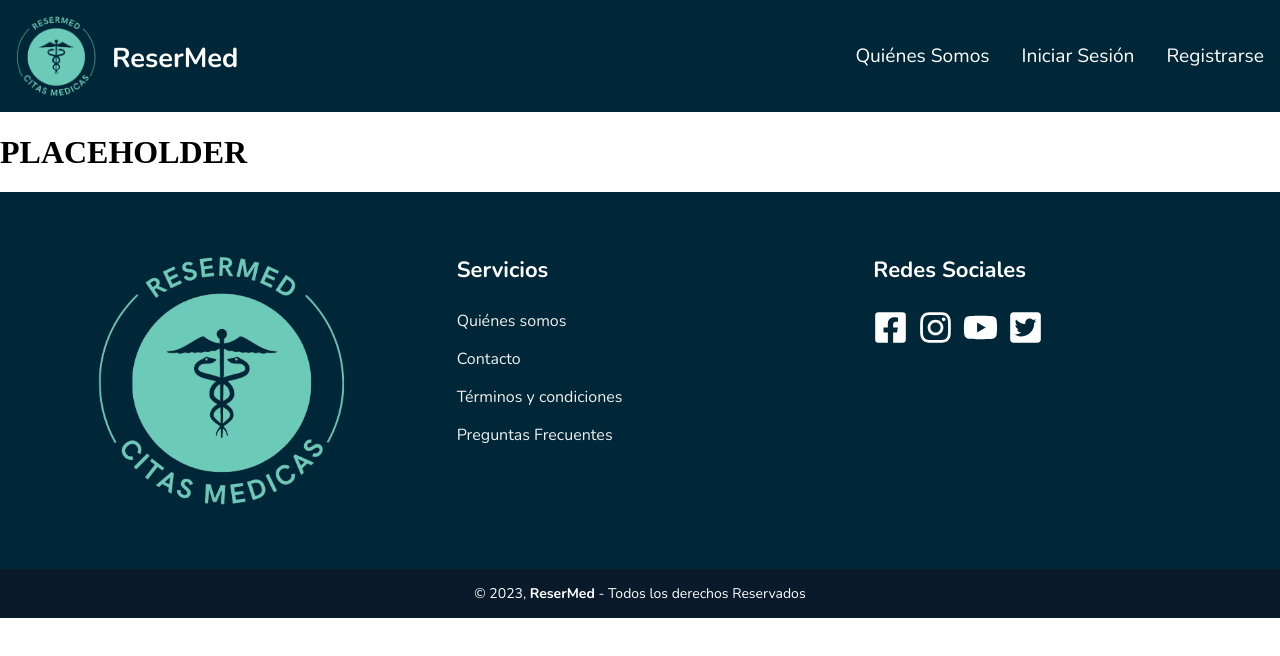
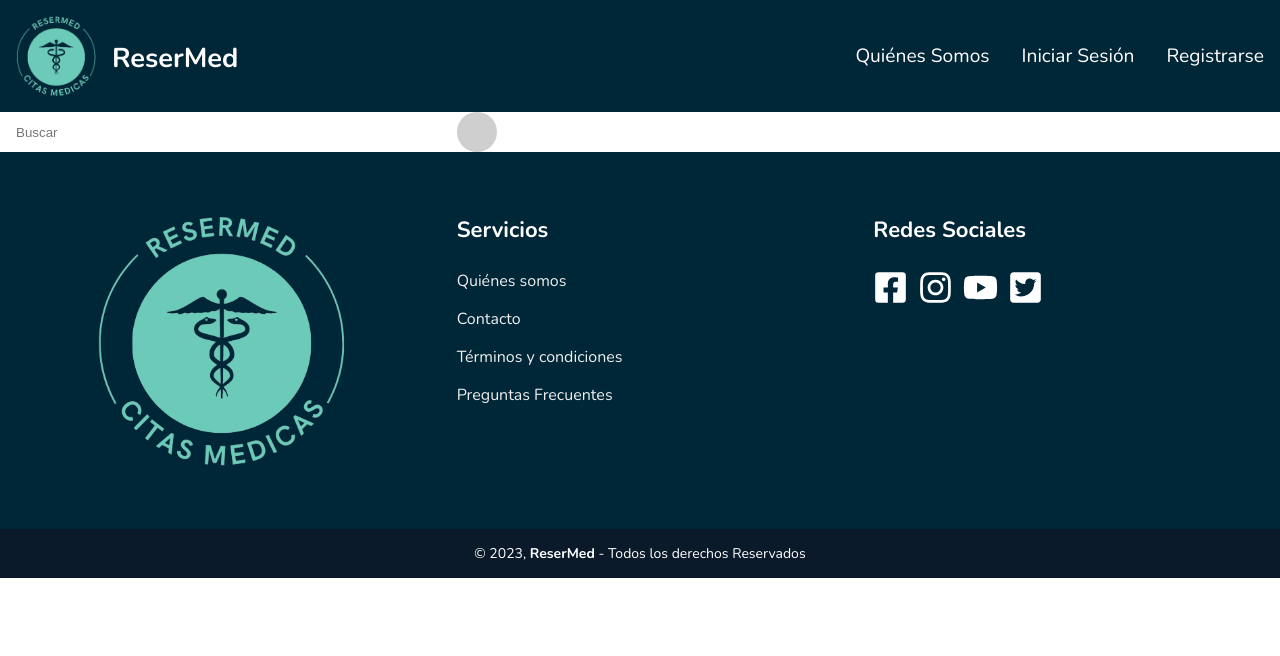
Before and after one commit to MarioCif/proyecto_IW, an Angular app in the folder resermedFront/: page /home in a window 1280 px wide. Shown: the top 656 px of the page. Built offline with nearby package versions, Linux system fonts and the light colour scheme.

Commit message:
modificacion home

```diff
--- a/resermedFront/src/app/app.component.html
+++ b/resermedFront/src/app/app.component.html
@@ -1 +1,5 @@
+<app-header></app-header>
+
 <router-outlet></router-outlet>
+
+<app-footer></app-footer>
--- a/resermedFront/src/app/components/home/home.component.html
+++ b/resermedFront/src/app/components/home/home.component.html
@@ -1,5 +1,18 @@
-<app-header></app-header>
+<div class="content">
+    <form action="" class="searchBar">
+        <input type="search" id="inputSearch" class="form-control" placeholder="Buscar" />
+        <div class="searchButton">
+            <button type="button" class="" id="btnSearch">
+                <svg class="lens" xmlns="http://www.w3.org/2000/svg"
+                    viewBox="0 0 24 24"><!-- Font Awesome Pro 5.15.4 by @fontawesome - https://fontawesome.com License - https://fontawesome.com/license (Commercial License) -->
+                    <path
+                        d="M505 442.7L405.3 343c-4.5-4.5-10.6-7-17-7H372c27.6-35.3 44-79.7 44-128C416 93.1 322.9 0 208 0S0 93.1 0 208s93.1 208 208 208c48.3 0 92.7-16.4 128-44v16.3c0 6.4 2.5 12.5 7 17l99.7 99.7c9.4 9.4 24.6 9.4 33.9 0l28.3-28.3c9.4-9.4 9.4-24.6.1-34zM208 336c-70.7 0-128-57.2-128-128 0-70.7 57.2-128 128-128 70.7 0 128 57.2 128 128 0 70.7-57.2 128-128 128z" />
+                </svg>
+            </button>
+        </div>
 
-<h1>PLACEHOLDER</h1>
+    </form>
 
-<app-footer></app-footer>
+
+
+</div>
--- a/resermedFront/src/app/components/home/home.component.scss
+++ b/resermedFront/src/app/components/home/home.component.scss
@@ -1,3 +1,59 @@
 body {
     margin: 0;
 }
+
+.lens {
+    fill: aqua;
+    width: 35px;
+    height: 35px;
+    z-index: inherit;
+}
+
+
+.searchBar {
+    width: 100%;
+    max-width: 500px;
+    min-width: 300px;
+    background-color: white;
+    border-radius: 60px;
+    display: flex;
+    justify-content: center;
+    align-items: center;
+}
+
+#inputSearch {
+    border: 0;
+    outline: none;
+    background: transparent;
+    flex: 1;
+    padding: 10px 16px;
+    z-index: 1;
+}
+
+#inputSearch:focus-visible {
+    box-shadow: none;
+}
+
+
+#btnSearch {
+    background-color: #cfcfcf;
+    padding: 20px;
+    border-radius: 40px;
+    border-style: none;
+    width: 40px;
+    height: 40px;
+    display: flex;
+    justify-content: center;
+    align-items: center;
+    margin-right: 3px;
+    z-index: 2;
+}
+
+.searchButton {
+    transition: opacity 0.10s ease-in-out;
+
+}
+
+.searchButton:hover {
+    opacity: 0.8;
+}
```
Also changed, not shown: resermedFront/src/assets/search-solid.svg (added).
